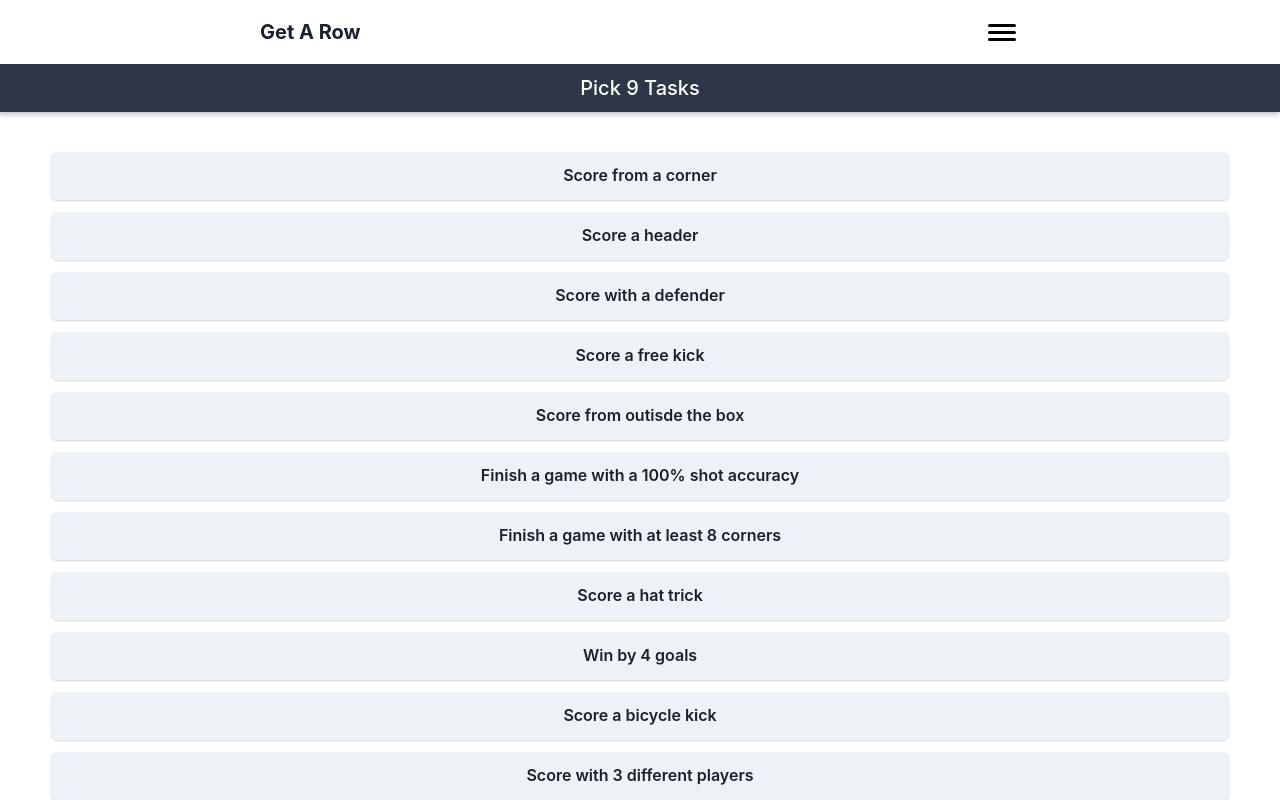
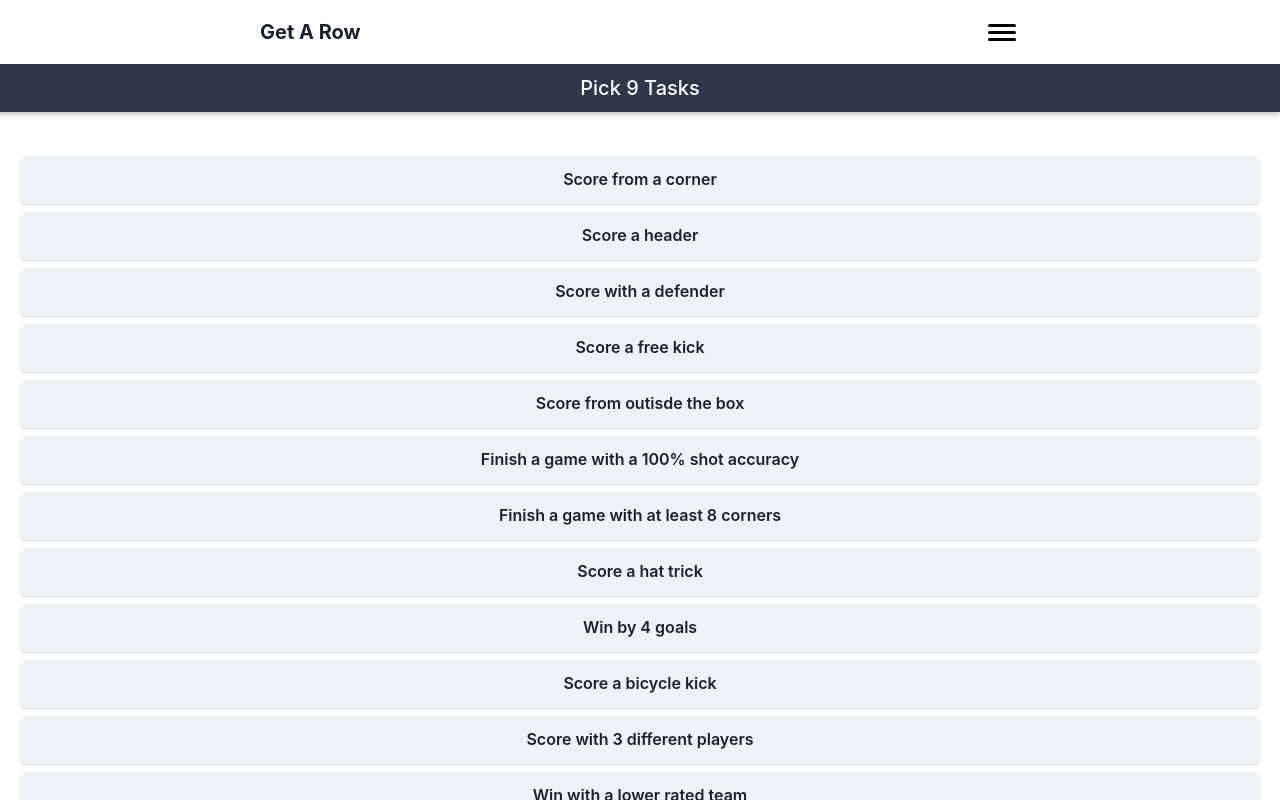
Before and after one commit to felix-odenhall/get-a-row, a React (Create React App) app: page / in a window 1280 px wide. Both pictures are taken after typing "Sample" into the empty fields and a click on the button "Add name". Shown: the top 800 px of the page. Built offline with nearby package versions, Linux system fonts and the light colour scheme.

Commit message:
change div to list

```diff
--- a/src/components/SelectTasks/SelectTasks.tsx
+++ b/src/components/SelectTasks/SelectTasks.tsx
@@ -1,4 +1,4 @@
-import { Button, Stack } from "@chakra-ui/react";
+import { Button, ListItem, UnorderedList } from "@chakra-ui/react";
 import useStore, { BingoData } from "../../store/zustandStore";
 
 export const SelectTasks = () => {
@@ -16,26 +16,37 @@ export const SelectTasks = () => {
 
   const itemsList = bingoTasks.map((item) => {
     return (
+      <ListItem>
         <Button
+          my="1"
           size="sm"
           colorScheme={pickedTasks.includes(item) ? "green" : "gray"}
-        w="92%"
+          w="100%"
           h="12"
           fontSize="md"
           boxShadow="base"
           key={item.id}
           onClick={() => handleClick(item)}
+          data-cy="pickTaskButton"
         >
           {item.task}
         </Button>
+      </ListItem>
     );
   });
 
   return (
     <>
-      <Stack spacing={3} direction="column" align="center" mb="10">
+      <UnorderedList
+        listStyleType="none"
+        mx="auto"
+        mb="10"
+        justifyContent="center"
+        px="5"
+        data-cy="pickTaskList"
+      >
         {itemsList}
-      </Stack>
+      </UnorderedList>
     </>
   );
 };
```
Lines whose indentation alone changed are shown as unchanged.
